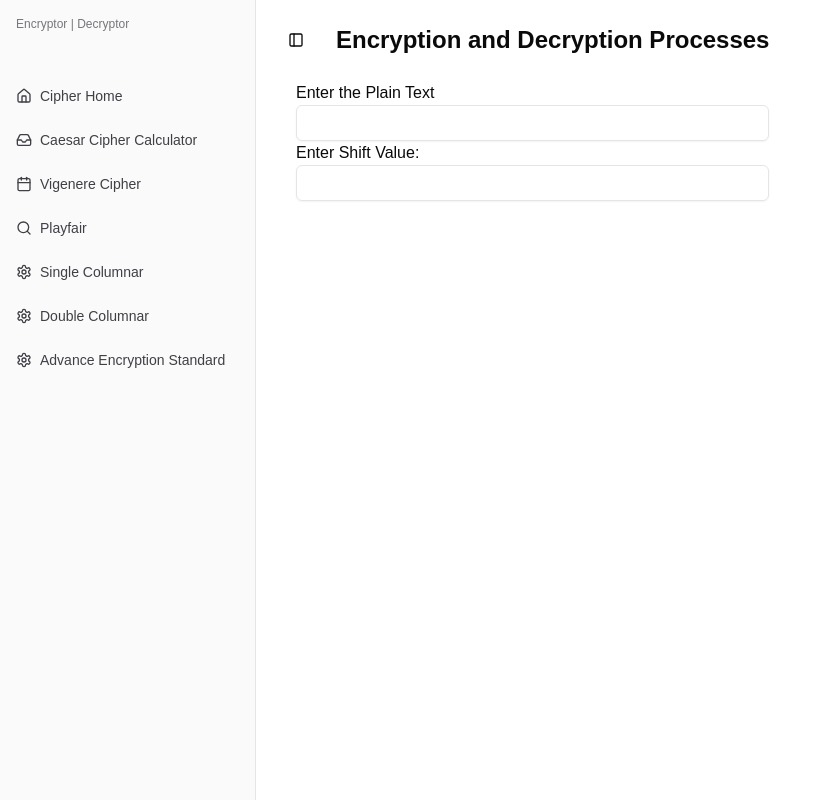
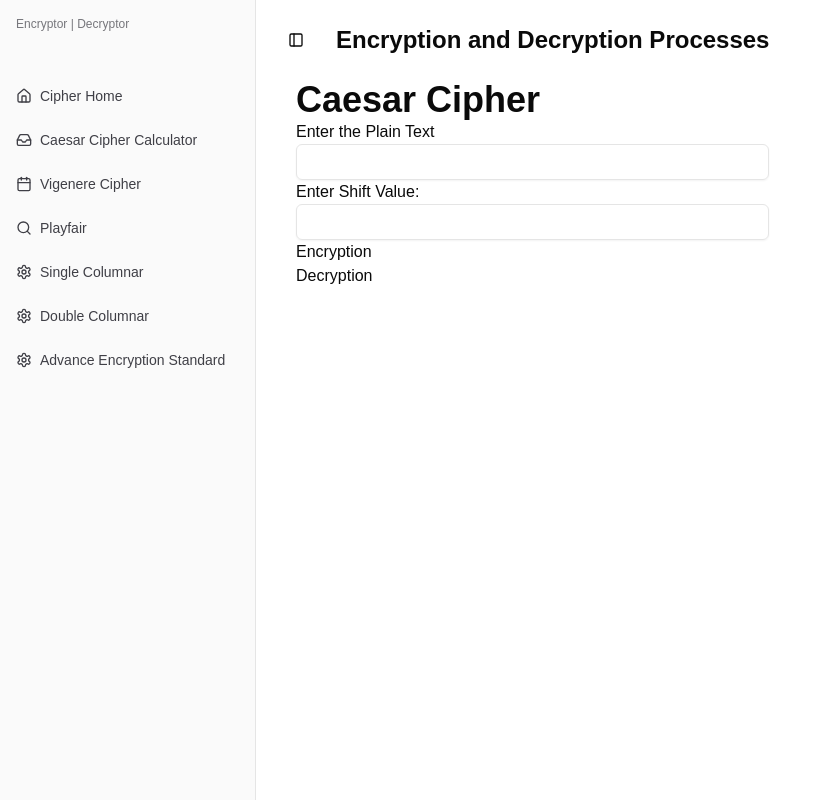
Before and after one commit to foursalaysay/encryption-decryption, a Next.js app: page /caesar in a window 1280 px wide. Shown: the whole page, without its empty margins (0-816 px from the left). Built offline with nearby package versions, Linux system fonts and the light colour scheme.

Commit message:
caesar-cipher

```diff
--- a/src/app/caesar/page.jsx
+++ b/src/app/caesar/page.jsx
@@ -26,13 +26,15 @@ export default function CaesarPage() {
 
   return (
     <div className='flex flex-col items-start pl-10'>
-      <hr />
+        <h1 className='text-4xl font-bold'>Caesar Cipher</h1>
         <h1>Enter the Plain Text</h1>
         <Input onChange={plainTextChange}  />
         <h1>Enter Shift Value:</h1>
         <Input onChange={shiftChange}  />
 
+    <h4>Encryption</h4>
     <h5>{encrypted}</h5>
+    <h4>Decryption</h4>
     <h5>{decrypted}</h5>
 
 
```
